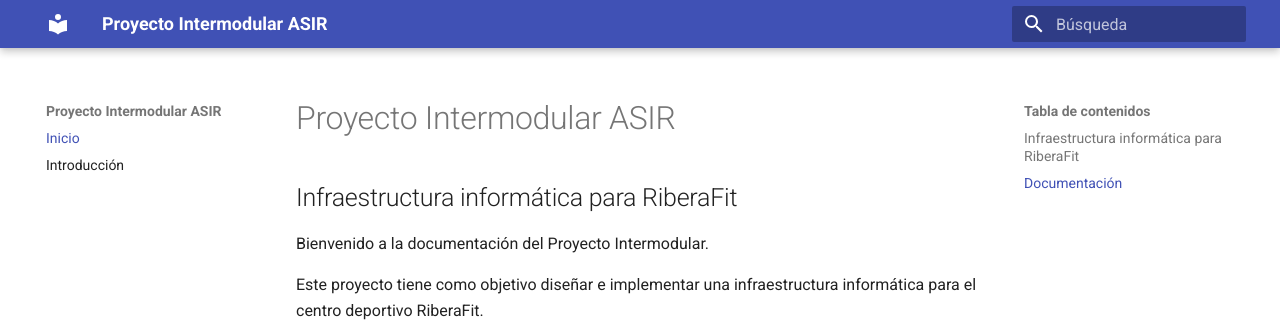
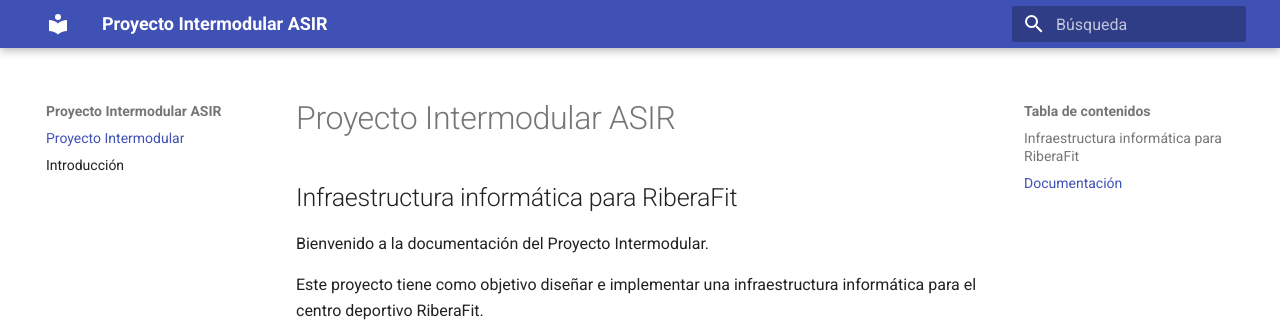
Before and after one commit to lidia1900/Proyecto-Intermodular-ASIR, an MkDocs documentation site: the page built from docs/index.md, in a window 1280 px wide. Shown: the top 322 px of the page. Built offline with MkDocs 1.6.1 and Material for MkDocs 9.7.7, drawn with Linux system fonts in a browser that asks for light colours.

Commit message:
Rename 'Inicio' to 'Proyecto Intermodular' in nav

```diff
--- a/mkdocs.yml
+++ b/mkdocs.yml
@@ -4,5 +4,5 @@ theme:
   language: es
 
 nav:
-  - Inicio: index.md
+  - Proyecto Intermodular: index.md
   - Introducción: 01_introduccion.md
```
